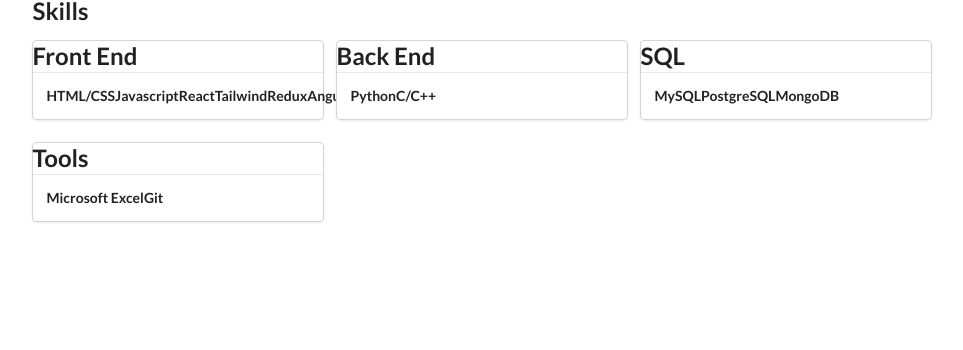
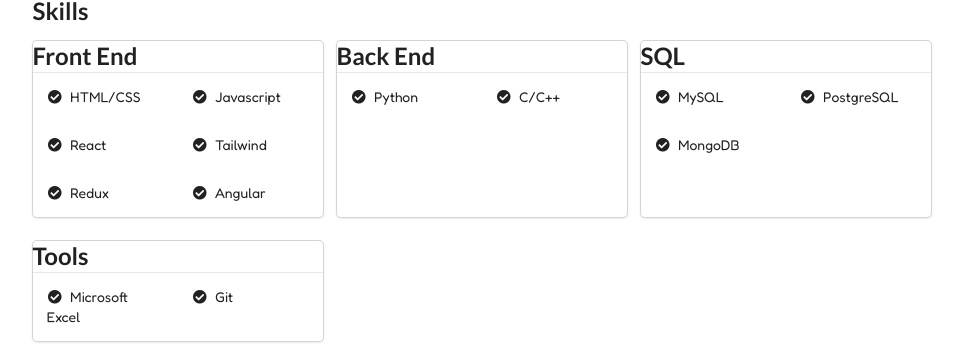
Before and after one commit to minwk79/react-portfolio-website, a React (Create React App) app: page / in a window 1280 px wide. Shown: the part 482-832 px from the top of the page, without its empty margins (44-1007 px from the left). Before the commit the page ends 800 px from the top, so only its background shows below. Built offline with nearby package versions, Linux system fonts and the light colour scheme.

Commit message:
Skills- added grid layout

```diff
--- a/src/components/SkillCard.jsx
+++ b/src/components/SkillCard.jsx
@@ -2,7 +2,10 @@ import React from 'react'
 
 function SkillCard({area, skills}) {
     const renderedSkills = skills.map((skill) => {
-        return <div key={skill}>- {skill}</div>
+        return (
+          <div className="eight wide column" key={skill}>
+            <i className="check circle icon" /> {skill}
+          </div>)
     });
 
 
@@ -12,7 +15,9 @@ function SkillCard({area, skills}) {
           <h2>{area}</h2>
         </div>
         <div className='content'>
-          <h5>{skills}</h5>
+          <div className="ui grid">
+            {renderedSkills}
+          </div>
         </div>
     </div>
   )
```
